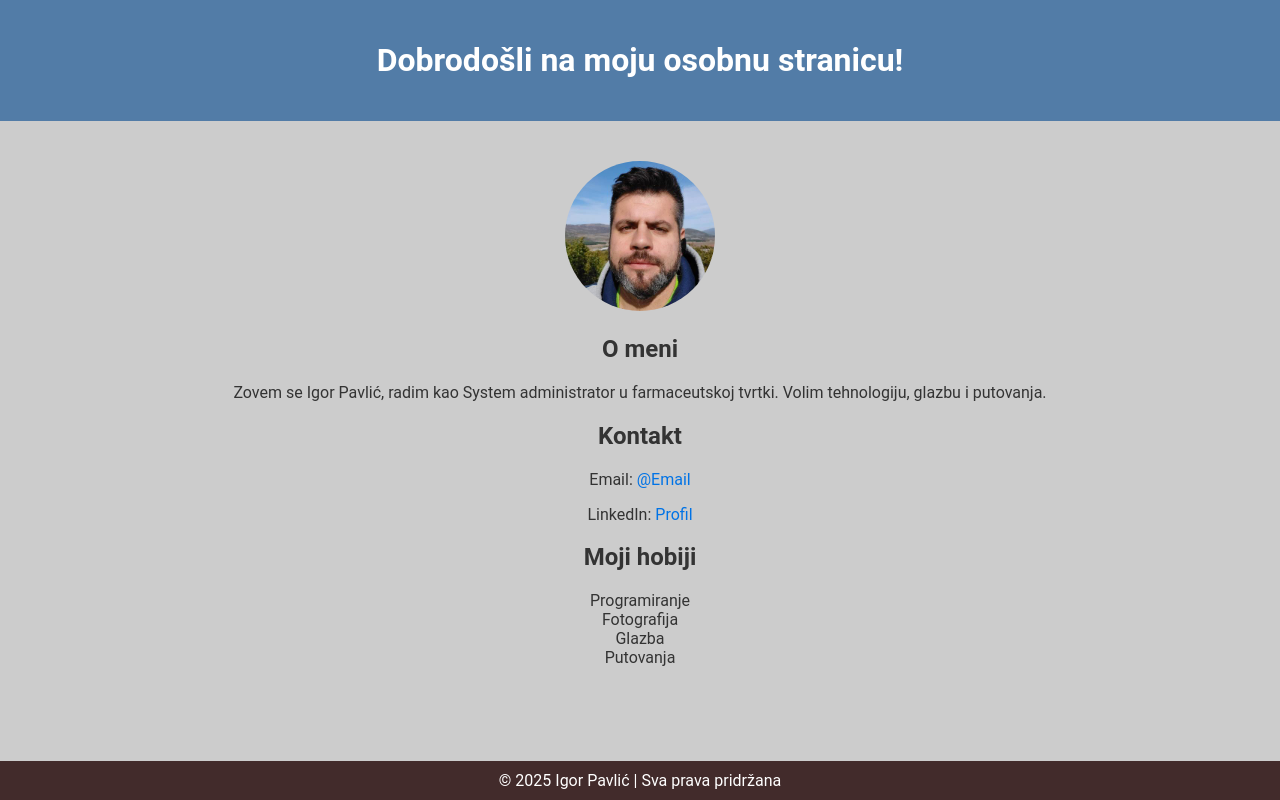
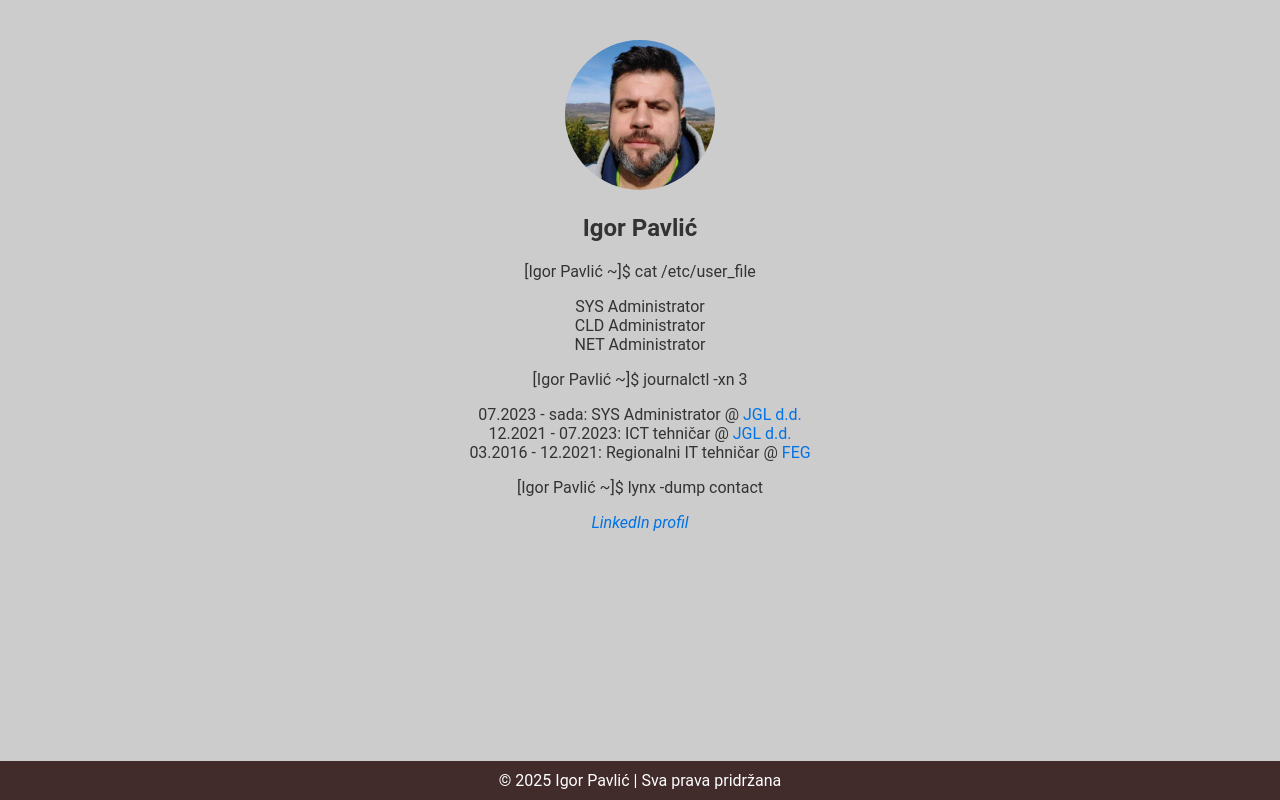
Before and after one commit to igorpavlic/PI-WebPage, a plain HTML site: page index.html in a window 1280 px wide. Drawn offline with Linux system fonts and the light colour scheme.

Commit message:
Update index.html
Promjena dizajna

```diff
--- a/index.html
+++ b/index.html
@@ -1,38 +1,36 @@
 <!DOCTYPE html>
 <html lang="hr">
 <head>
-    <meta charset="UTF-8">
-    <meta name="viewport" content="width=device-width, initial-scale=1.0">
-    <title>Osobna stranica - Igor Pavlić</title>
-    <link rel="stylesheet" href="/css/style.css">
+<meta http-equiv="content-type" content="text/html; charset=UTF-8">
+<title>Igor Pavlić | Osobna stranica</title>
+<meta charset="utf-8">
+<meta name="author" content="Igor Pavlić">
+<link rel="Shortcut Icon" href="css/favicon.ico" type="image/x-icon">
+<link rel="stylesheet" href="css/style.css" type="text/css" media="screen">
 </head>
 <body>
-
-<header>
-    <h1>Dobrodošli na moju osobnu stranicu!</h1>
-</header>
-
-<main>
-    <img src="/images/ja.jpg" alt="Moja slika">
-    <h2>O meni</h2>
-    <p>Zovem se Igor Pavlić, radim kao System administrator u farmaceutskoj tvrtki. Volim tehnologiju, glazbu i putovanja.</p>
-
-    <h2>Kontakt</h2>
-    <p>Email: <a href="mailto:ipavlic@unipu.hr">@Email</a></p>
-    <p>LinkedIn: <a href="https://www.linkedin.com/in/ipavlic82/" target="_blank">Profil</a></p>
-
-    <h2>Moji hobiji</h2>
-    <ul>
-        <li>Programiranje</li>
-        <li>Fotografija</li>
-        <li>Glazba</li>
-        <li>Putovanja</li>
-    </ul>
+<main class="container">
+    <section class="content">
+		<img src="images/ja.jpg" alt="Igor Pavlić">
+        <h1>Igor Pavlić</h1>
+        <p><span class="shell">[Igor Pavlić ~]$</span> cat /etc/user_file</p>
+        <ul>
+            <li>SYS Administrator</li>
+            <li>CLD Administrator</li>
+            <li>NET Administrator</li>
+        </ul>
+        <p><span class="shell">[Igor Pavlić ~]$</span> journalctl -xn 3</p>
+        <ul>
+            <li>07.2023 - sada: SYS Administrator @ <a href="https://www.jgl.hr">JGL d.d.</a></li>
+            <li>12.2021 - 07.2023: ICT tehničar @ <a href="https://www.jgl.hr">JGL d.d.</a></li>
+            <li>03.2016 - 12.2021: Regionalni IT tehničar @ <a href="https://www.fortunagroup.eu">FEG</a></li>
+        </ul>
+        <p><span class="shell">[Igor Pavlić ~]$</span> lynx -dump contact</p>
+        <address>
+            <a href="https://www.linkedin.com/in/ipavlic82">LinkedIn profil</a>
+        </address>
+    </section>
 </main>
-
-<footer>
-    &copy; 2025 Igor Pavlić | Sva prava pridržana
-</footer>
-
+<footer>&copy; 2025 Igor Pavlić | Sva prava pridržana</footer>
 </body>
 </html>
```
